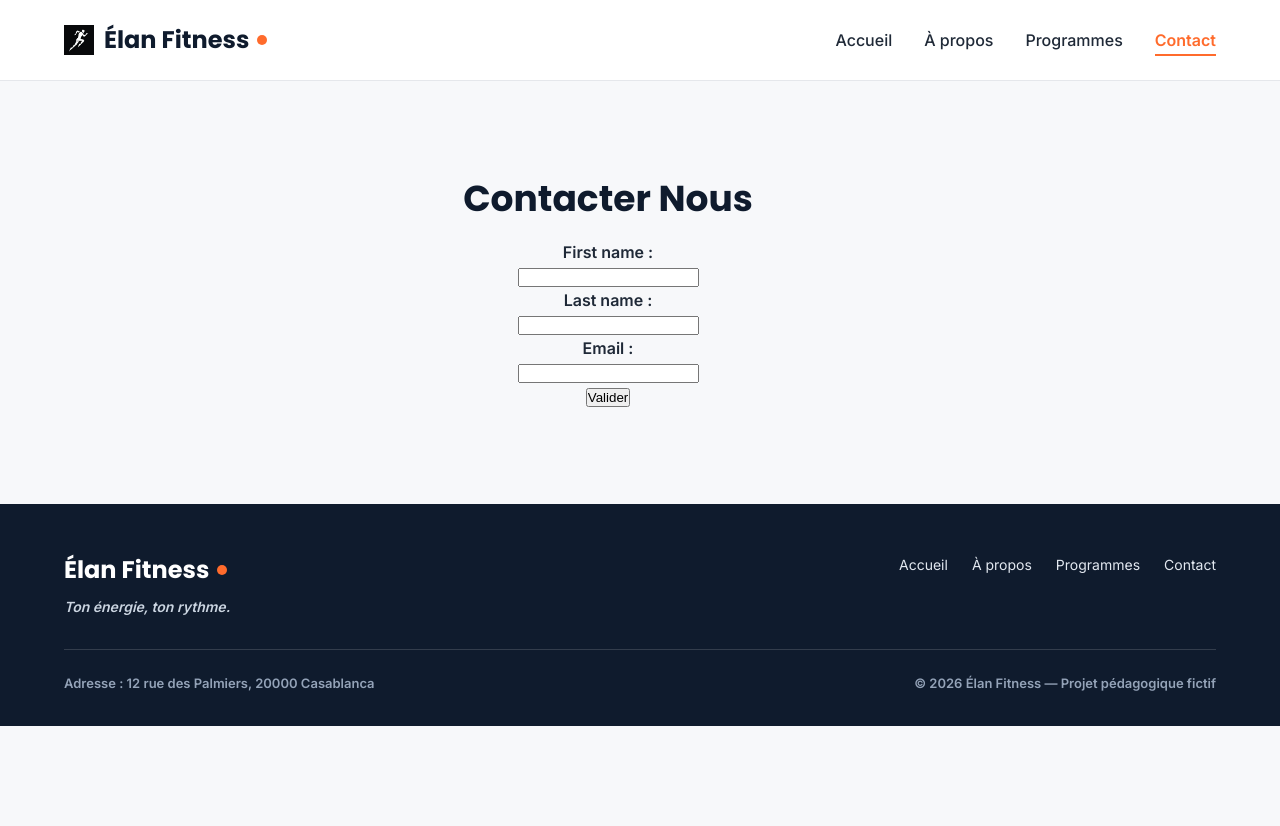
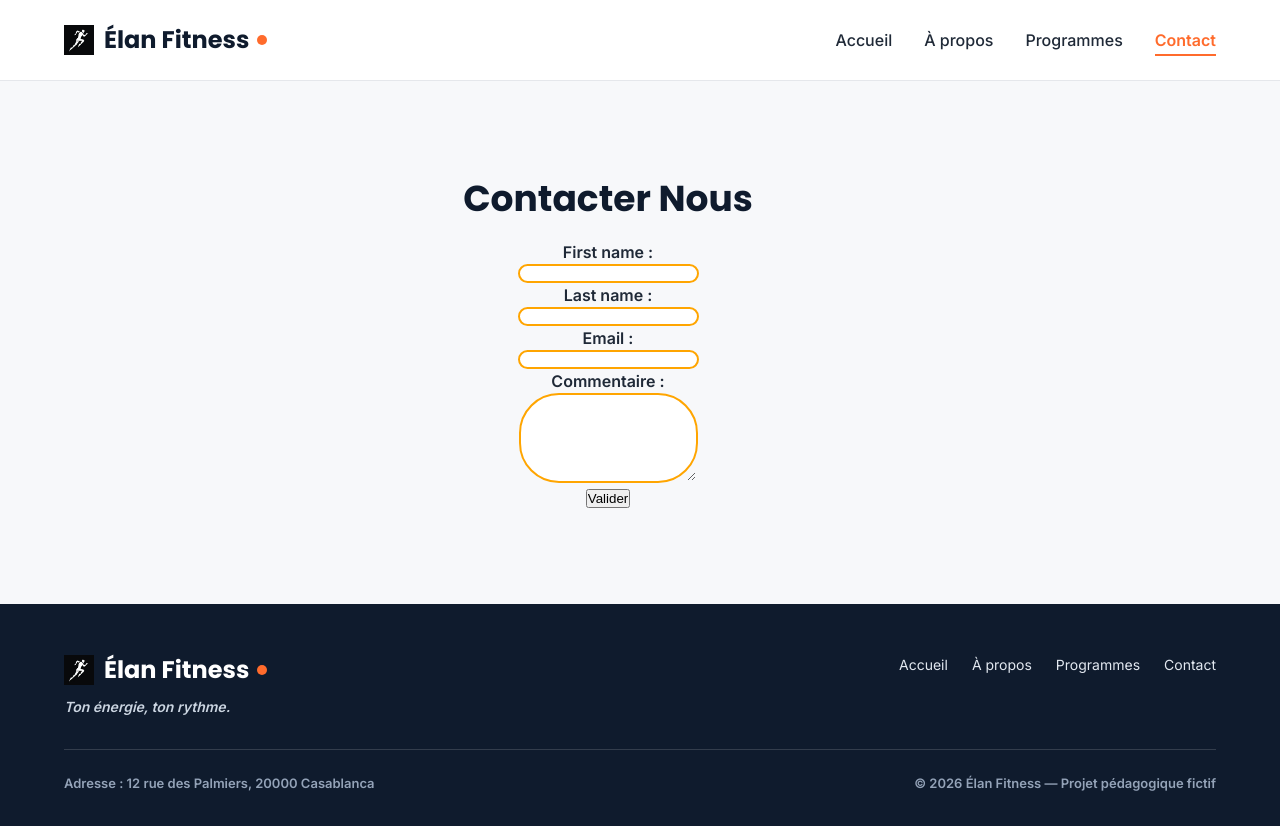
Before and after one commit to Hamza1najih/Brief, a plain HTML site: page contact.html in a window 1280 px wide. Before the commit the page ends 800 px from the top, so only its background shows below. Drawn offline with Linux system fonts and the light colour scheme.

Commit message:
Added logos in high and bottom for each page and designed texture of Commentaire and get sorted all inputs and labels in css for contact page.

```diff
--- a/contact.html
+++ b/contact.html
@@ -40,26 +40,32 @@
 
         <div class="apropos-texte">
           <h2 style="text-align: center;">Contacter Nous</h2>
-          <form style="text-align: center;">
-            <label for="name" ; style="text-align: center;"><b>First name :</label><br>
-            <input type="text" id="name" name="name"><br>
-            <label for="last"><b>Last name :</label><br>
-            <input type="text" id="last" name="last"><br>
-            <label for="email"><b>Email :</label><br>
-            <input type="text" id="email" name="email"><br>
+          <form class="formulaire"><center>
+            <label for="name" ; style="text-align: center;"><b>First name :</label>
+            <input type="text" id="name" name="name"style="border:2px solid orange ;border-radius: 20px">
+            <label for="last"><b>Last name :</label>
+            <input type="text" id="last" name="last"style="border:2px solid orange ;border-radius: 20px">
+            <label for="email"><b>Email :</label>
+            <input type="email" id="email" name="email"style="border:2px solid orange ;border-radius: 20px">
+            <label for="commentaire"><b>Commentaire :</label>
+            <textarea style="border:2px solid orange ;border-radius: 40px; height: 90px;"></textarea>
             <input type="submit" value="Valider">
+            </center>
           </form>
         </div>
       </div>
     </section>
   </main>
-
   <footer class="pied-de-page">
     <div class="conteneur">
 
       <div class="pied-haut">
         <div>
-          <p class="logo logo-clair">Élan Fitness</p>
+          <div class="logo-div">
+            <a href="#" class="logo logo-footer">
+              <img src="img/run_logo.jpg" alt="Menu" class="menu-icone" id="menu-icone" style="width:30px;height:30px;">
+              Élan Fitness</a>
+          </div>
           <p class="slogan">Ton énergie, ton rythme.</p>
         </div>
 
--- a/style.css
+++ b/style.css
@@ -187,6 +187,9 @@ button:focus-visible {
   color: #0F1B2D;
 }
 
+.logo-footer{
+  color : white;
+}
 .logo::after {
   content: "";
   width: 10px;
@@ -552,3 +555,6 @@ button:focus-visible {
   font-size: 13px;
   color: #94A3B8;
 }
+.formulaire input,label{
+  display: block;
+}
```
Also changed, not shown: a_propos.html (+11 -3 lines), accueil.html (+12 -3 lines), programmes.html (+11 -3 lines).
